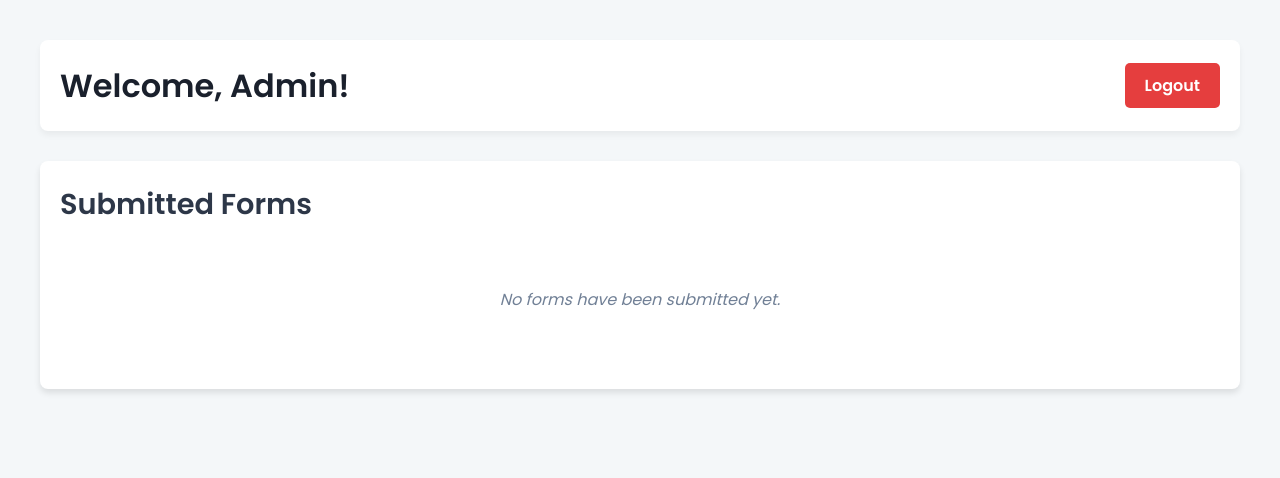
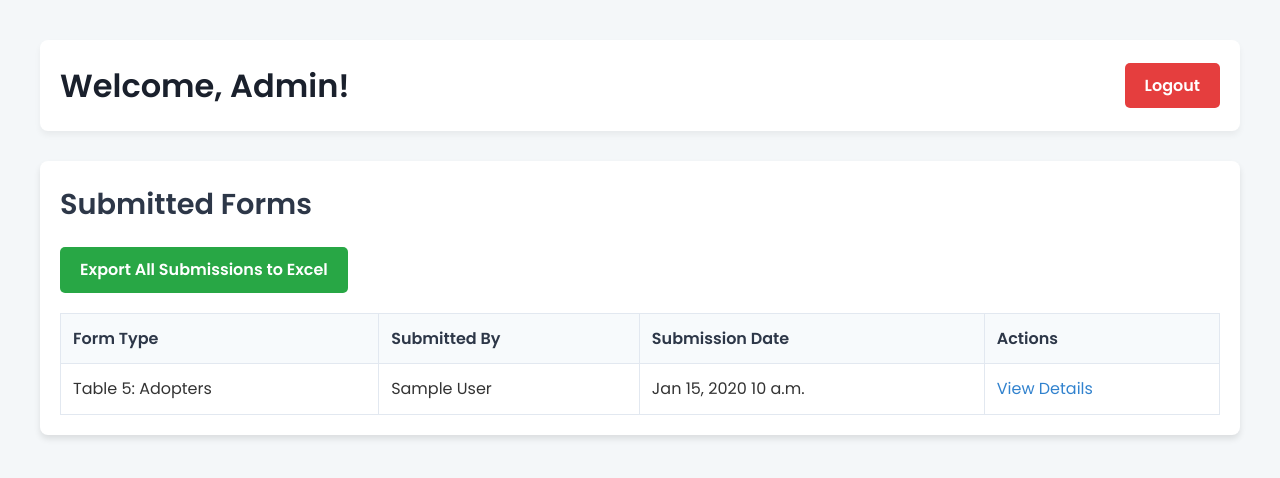
Before and after one commit to ojt-extension/extensionforms, a Django app: page /accounts/admin-dashboard/ in a window 1280 px wide. Shown: the top 478 px of the page. Run offline with Django 5.2, Linux system fonts and the light colour scheme; a user stored in the database is signed in; tables that the repository leaves empty hold one stand-in row (values such as "Sample post"); data that the repository does not hold is empty.

Commit message:
updated Table 5 - 7b with the admin side

```diff
--- a/accounts/models.py
+++ b/accounts/models.py
@@ -11,7 +11,7 @@ class CustomUserManager(BaseUserManager):
         if not email:
             raise ValueError('The Email must be set')
         email = self.normalize_email(email)
-        user = self.model(email=email, username=email, **extra_fields) # Set username to email
+        user = self.model(email=email, **extra_fields) # Set username to email
         user.set_password(password)
         user.save()
         return user
--- a/accounts/templates/accounts/admin_dashboard.html
+++ b/accounts/templates/accounts/admin_dashboard.html
@@ -199,7 +199,7 @@
                         <table>
                             <thead>
                                 <tr>
-                                    <th>Form Name</th>
+                                    <th>Form Type</th>
                                     <th>Submitted By</th>
                                     <th>Submission Date</th>
                                     <th>Actions</th>
@@ -208,7 +208,19 @@
                             <tbody>
                                 {% for submission in submitted_forms %}
                                     <tr>
-                                        <td>{{ submission.form_name }}</td>
+                                        <td>
+                                            {% if submission.table5_data %}
+                                                Table 5: Adopters
+                                            {% elif submission.table6_data %}
+                                                Table 6: IEC Materials
+                                            {% elif submission.table7a_data %}
+                                                Table 7a: Budget Utilization (GAA)
+                                            {% elif submission.table7b_data %}
+                                                Table 7b: Budget Utilization (Income)
+                                            {% else %}
+                                                Other Form
+                                            {% endif %}
+                                        </td>
                                         <td>{{ submission.submitter.get_full_name }}</td>
                                         <td>{{ submission.submitted_at|date:"M d, Y P" }}</td>
                                         <td>
--- a/accounts/views.py
+++ b/accounts/views.py
@@ -7,6 +7,9 @@ from django.contrib.auth.decorators import login_required
 from django.http import HttpResponse
 
 from .forms import OJTCoordinatorCreationForm, OJTCoordinatorLoginForm
+
+# Import all models needed for the dashboard and exports, including the new ones
+from adopters_features.models import Submission, Table5Adopter, Table6IEC, Table7aBudgetGAA, Table7bBudgetIncome
 from media_features.models import FormSubmission, ExtensionPPAFeatured, Technology, StudentExtensionInvolvement, FacultyInvolvement, SupportingDocument
 from openpyxl.utils import get_column_letter
 import openpyxl
@@ -62,12 +65,16 @@ def coordinator_logout(request):
 def admin_dashboard(request):
     """
     The custom dashboard for the superuser.
-    Shows a list of all submitted forms.
+    Shows a list of all submitted forms by querying the central Submission model.
     """
     if not request.user.is_superuser:
         return redirect('coordinator_dashboard')
 
-    submitted_forms = FormSubmission.objects.all().select_related('submitter')
+    # Query the central Submission model and prefetch related data
+    # This fetches data for all tables linked to a Submission in one query.
+    submitted_forms = Submission.objects.all().order_by('-submitted_at').select_related(
+        'table5_data', 'table6_data', 'table7a_data', 'table7b_data', 'submitter'
+    )
 
     context = {
         'submitted_forms': submitted_forms,
@@ -81,7 +88,6 @@ def coordinator_dashboard(request):
     This view now passes a list of forms to the template.
     """
     forms = [
-
         {'name': 'Table 10: Media Features', 'url_name': 'table_10_form'},
         {'name': 'Table 11: Technologies Commercialized', 'url_name': 'table_11_form'},
         # Add other forms here as needed
@@ -93,26 +99,13 @@ def coordinator_dashboard(request):
     return render(request, 'media_features/dashboard.html', context)
 
 @login_required
-def admin_dashboard(request):
-    """
-    The custom dashboard for the superuser.
-    Shows a list of all submitted forms.
-    """
-    if not request.user.is_superuser:
-        return redirect('coordinator_dashboard')
-
-    submitted_forms = FormSubmission.objects.all().select_related('submitter')
-
-    context = {
-        'submitted_forms': submitted_forms,
-    }
-    return render(request, 'accounts/admin_dashboard.html', context)
-
-@login_required
 def export_all_submissions(request):
     """
     Exports data from all specified models to a single Excel file,
     with each model on a separate worksheet.
+
+    NOTE: You will need to add your new models (Table5Adopter, etc.)
+    to the 'tables' dictionary to include them in the export.
     """
     if not request.user.is_superuser:
         return redirect('coordinator_dashboard')
@@ -245,35 +238,61 @@ def export_all_submissions(request):
 
     workbook.save(response)
     return response
+
 def view_submission_details(request, submission_id):
     """
     Renders a detailed view of a single form submission.
+    This view now handles both old and new submission types.
     """
-    submission = get_object_or_404(FormSubmission, pk=submission_id)
+    try:
+        # First, try to get a Submission object (for the new tables)
+        submission = get_object_or_404(Submission, pk=submission_id)
 
-    template = 'media_features/generic_details.html'
-    # Determine which template to render based on the form_name
-    if 'Table 10' in submission.form_name:
-        template = 'media_features/table_10_details.html'
-    elif 'Table 11' in submission.form_name:
-        template = 'media_features/table_11_details.html'
-    elif 'Table 9' in submission.form_name:
-        template = 'media_features/table_9_details.html'
-    elif 'Table 8' in submission.form_name:
-        template = 'media_features/table_8_details.html'
-    elif 'Ordinance Form' in submission.form_name:
-        template = 'media_features/table_12_details.html'
-    elif 'Impact Assessment Form' in submission.form_name:
-        template = 'media_features/table_13_details.html'
-    elif 'Awards Form' in submission.form_name:
-        template = 'media_features/table_14_details.html'
-    elif 'Other Activities Form' in submission.form_name:
-        template = 'media_features/table_15_details.html'
+        # Check which related table has data and set the context
+        if hasattr(submission, 'table5_data'):
+            template = 'adopters_features/table_5_details.html' # Assuming you've moved/copied this template
+            form_data = submission.table5_data
+        elif hasattr(submission, 'table6_data'):
+            template = 'adopters_features/table_6_details.html'
+            form_data = submission.table6_data
+        elif hasattr(submission, 'table7a_data'):
+            template = 'adopters_features/table_7a_details.html'
+            form_data = submission.table7a_data
+        elif hasattr(submission, 'table7b_data'):
+            template = 'adopters_features/table_7b_details.html'
+            form_data = submission.table7b_data
+        else:
+            # Handle cases where Submission exists but has no related data
+            messages.error(request, "This submission has no associated data.")
+            return redirect('admin_dashboard')
 
+    except Submission.DoesNotExist:
+        # If no Submission object is found, try to get a FormSubmission object (for old tables)
+        submission = get_object_or_404(FormSubmission, pk=submission_id)
+        template = 'media_features/generic_details.html'
+        form_data = submission.form_data
+
+        # Determine which template to render based on the form_name from the old model
+        if 'Table 10' in submission.form_name:
+            template = 'media_features/table_10_details.html'
+        elif 'Table 11' in submission.form_name:
+            template = 'media_features/table_11_details.html'
+        elif 'Table 9' in submission.form_name:
+            template = 'media_features/table_9_details.html'
+        elif 'Table 8' in submission.form_name:
+            template = 'media_features/table_8_details.html'
+        elif 'Ordinance Form' in submission.form_name:
+            template = 'media_features/table_12_details.html'
+        elif 'Impact Assessment Form' in submission.form_name:
+            template = 'media_features/table_13_details.html'
+        elif 'Awards Form' in submission.form_name:
+            template = 'media_features/table_14_details.html'
+        elif 'Other Activities Form' in submission.form_name:
+            template = 'media_features/table_15_details.html'
 
     context = {
         'submission': submission,
-        'form_data': submission.form_data, # Pass the JSON data directly as it contains the document URLs
+        'form_data': form_data,
     }
 
     return render(request, template, context)
--- a/adopters_features/templates/adopters_features/Table_5_details.html
+++ b/adopters_features/templates/adopters_features/Table_5_details.html
@@ -68,12 +68,10 @@
             </tbody>
         </table>
 
+        <h4 class="mt-8">Supporting Documents:</h4>
         {% if form_data.supporting_documents %}
-        <h4 class="mt-8">Supporting Documents:</h4>
         <ul class="file-list">
-            {% for doc in form_data.supporting_documents %}
-                <li><a href="{{ doc.url }}" target="_blank">{{ doc.name }}</a></li>
-            {% endfor %}
+            <li><a href="{{ form_data.supporting_documents.url }}" target="_blank">{{ form_data.supporting_documents.name }}</a></li>
         </ul>
         {% else %}
         <p class="mt-4">No supporting documents uploaded.</p>
```
Also changed, not shown: media/budget_income_documents/Screenshot_241.png (added).
